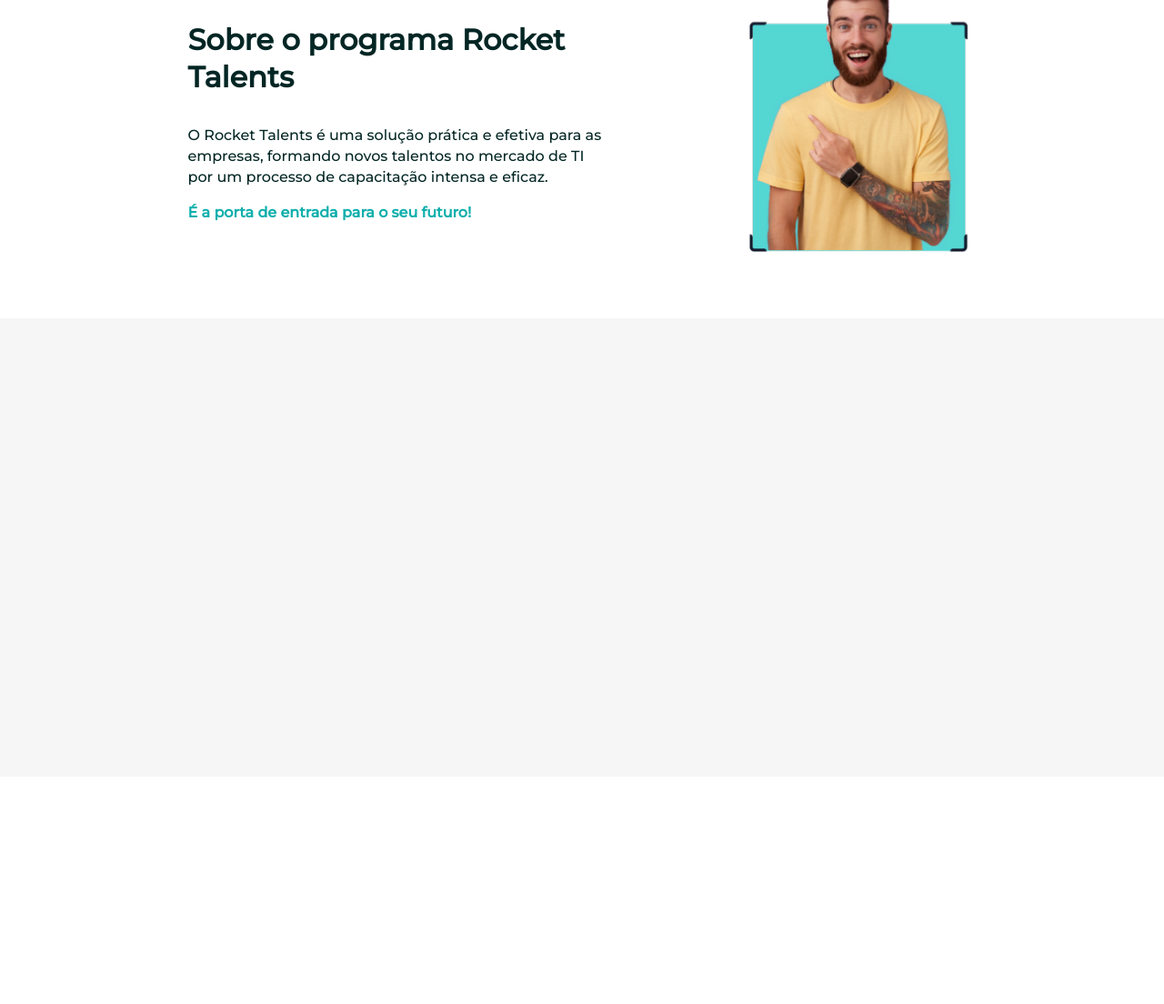
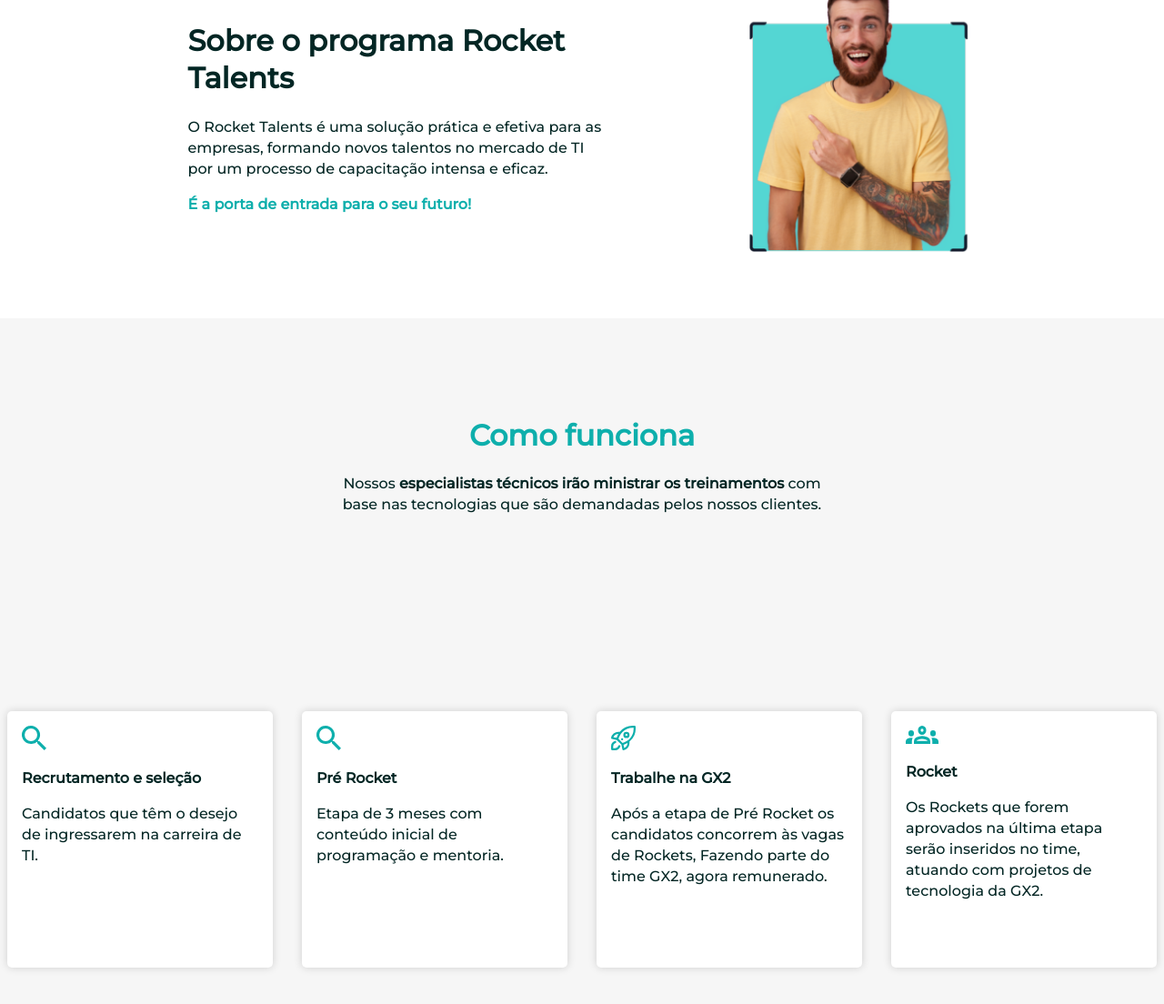
Before and after one commit to IgorDemozi/RocketTalentsFlexbox, a plain HTML site: page index.html in a window 1280 px wide. Shown: the part 682-1786 px from the top of the page at 91% size. Before the commit the page ends 1536 px from the top, so only its background shows below. Drawn offline with Linux system fonts and the light colour scheme.

Commit message:
terceira parte do main completa

```diff
--- a/css/estilo.css
+++ b/css/estilo.css
@@ -4,8 +4,13 @@ body{
     color: #032624;
 }
 
-.titulo{
+h1{
     font: bold 32px/41px Montserrat;
+    color: #0EAFAC;
+}
+
+h2{
+    font: 600 16px/23px Montserrat;;
 }
 
 .divs-flex{
@@ -150,14 +155,17 @@ body{
     height: 28em;
 }
 
+.principal-2-container h1{
+    color: #032624;
+}
+
+.principal-2-container h2{
+    color: #0EAFAC;
+}
+
 .principal-2-textos-div{
     width: 460px;
     margin-left: 10%;
-}
-
-.principal-2-texto-3{
-    color: #0EAFAC;
-    font-weight: 600;
 }
 
 .imagem-1{
@@ -193,3 +201,64 @@ body{
     background: #F6F6F6;
     height: 31.5em;
 }
+
+.principal-3-textos-div{
+    text-align: center;
+    width: 530px;
+    height: 140px;
+    padding: 0 30%;
+}
+
+.cartoes-div{
+    gap: 2em;
+    padding-bottom: 2em;
+}
+
+.cartoes{
+    width: 260px;
+    height: 250px;
+    padding: 1em;
+    text-align: left;
+    box-shadow: 0px 0px 10px #00000029;
+    border-radius: 5px;
+    background-color: white;
+}
+
+@media screen and (max-width: 1333px){
+
+    .principal-3-textos-div{
+        padding: 0 20%;
+    }
+}
+
+@media screen and (max-width: 1280px){
+
+    .principal-3-container{
+        height: 52em;
+    }
+
+    .cartoes-div{
+        padding: 2em 0;
+    }
+}
+
+@media screen and (max-width: 893px){
+
+    .principal-3-textos-div{
+        padding: 0;
+    }
+}
+
+@media screen and (max-width: 632px){
+
+    .principal-3-container{
+        height: 90em;
+    }
+}
+
+@media screen and (max-width: 543px){
+
+    .principal-3-textos-div p{
+        font-size: 14px;
+    }
+}
--- a/index.html
+++ b/index.html
@@ -46,15 +46,48 @@
 
         <div class="divs-flex principal-2-container">
             <div class="principal-2-textos-div">
-                <p class="titulo">Sobre o programa Rocket Talents</p>
+                <h1>Sobre o programa Rocket Talents</h1>
                 <p>O Rocket Talents é uma solução prática e efetiva para as empresas, formando novos talentos no mercado de TI por um processo de capacitação intensa e eficaz.</p>
-                <p class="principal-2-texto-3">É a porta de entrada para o seu futuro!</p>
+                <h2>É a porta de entrada para o seu futuro!</h2>
             </div>
 
             <img class="imagem-1" src="imagens/Foto 1@2x.png">
         </div>
 
-        <div class="divs-flex principal-3-container"></div>
+        <div class="divs-flex principal-3-container">
+            <div class="principal-3-textos-div">
+                <h1>Como funciona</h1>
+                <p>Nossos <b>especialistas técnicos irão ministrar os treinamentos</b> com base nas tecnologias que são demandadas pelos nossos clientes.</p>
+            </div>
+
+            <div class="divs-flex cartoes-div">
+                <div class="cartoes">
+                    <img src="imagens/Caminho 219.svg">
+                    <h2>Recrutamento e seleção</h2>
+                    <p>Candidatos que têm o desejo de ingressarem na carreira de TI.</p>
+                </div>
+
+                <div class="cartoes">
+                    <img src="imagens/Caminho 219.svg">
+                    <h2>Pré Rocket</h2>
+                    <p>Etapa de 3 meses com conteúdo inicial de programação e mentoria.</p>
+                </div>
+
+                <div class="cartoes">
+                    <img src="imagens/Grupo 472.svg">
+                    <h2>Trabalhe na GX2</h2>
+                    <p>Após a etapa de Pré Rocket os candidatos concorrem às vagas de Rockets, Fazendo parte do time GX2, agora remunerado.</p>
+                </div>
+
+                <div class="cartoes">
+                    <img src="imagens/Grupo 467.svg">
+                    <h2>Rocket</h2>
+                    <p>Os Rockets que forem aprovados na última etapa serão inseridos no time, atuando com projetos de tecnologia da GX2.</p>
+                </div>
+            </div>
+
+
+        </div>
     </main>
 
     <footer></footer>
```
